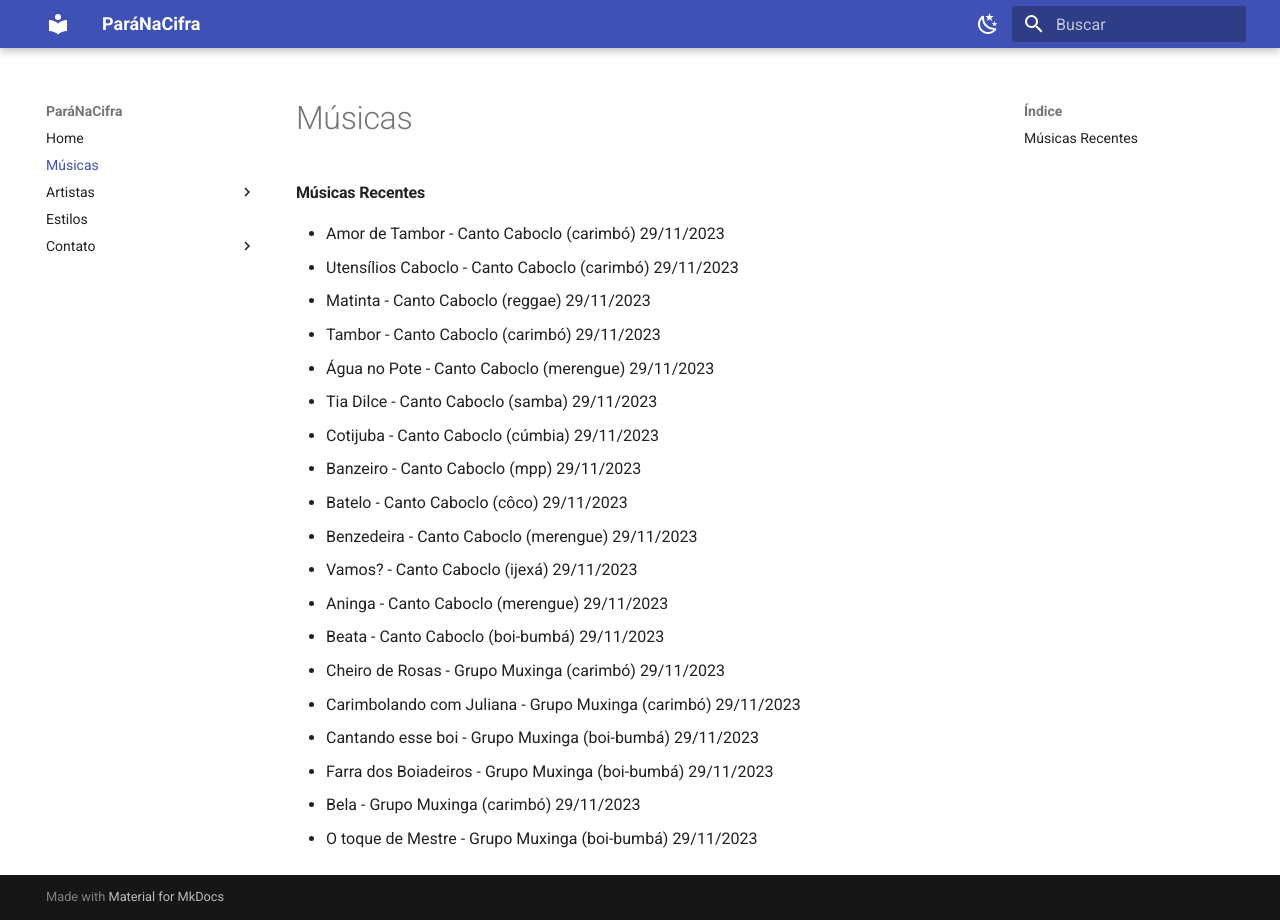
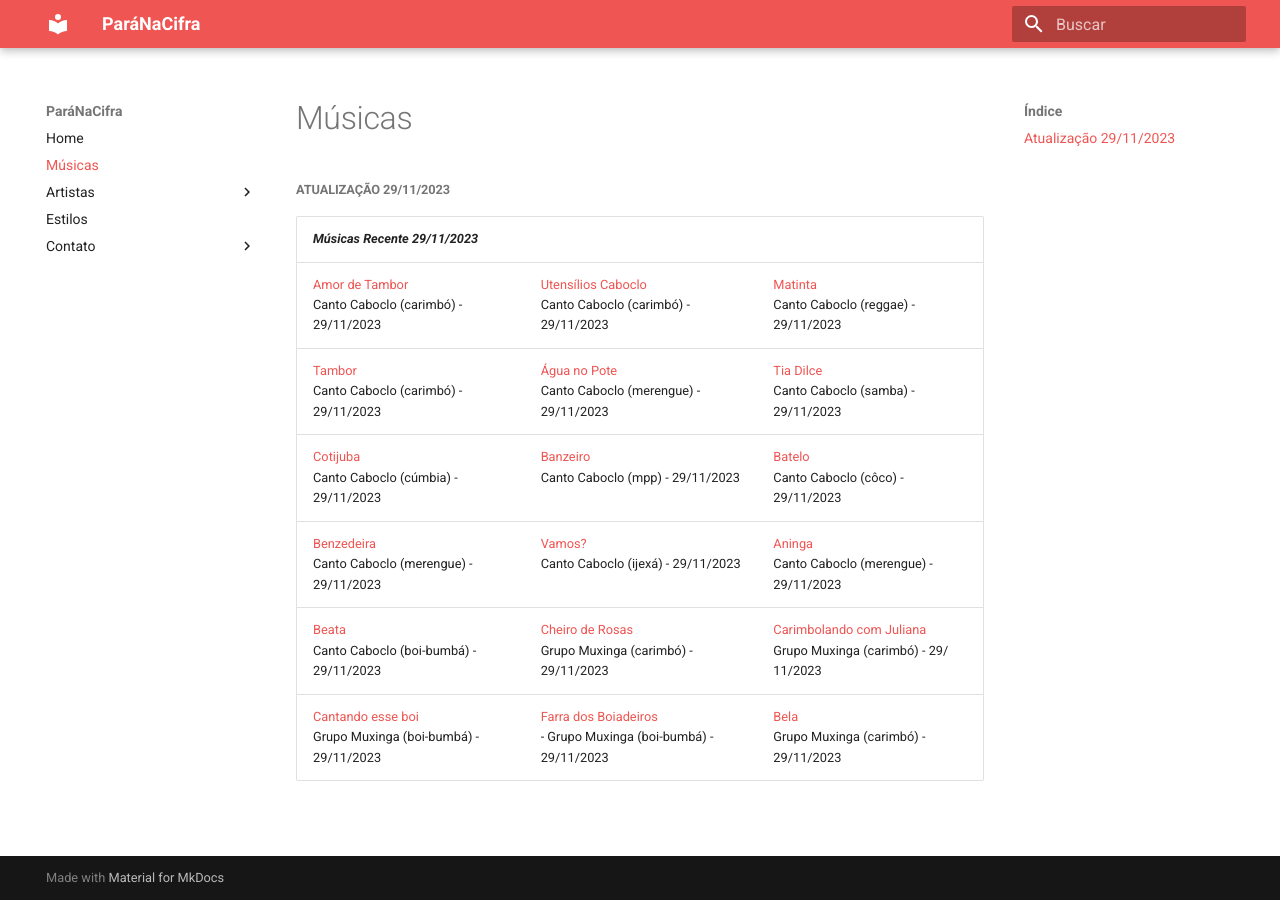
Before and after one commit to hsnunes/paranacifra, an MkDocs documentation site: the page built from docs/musicas.md, in a window 1280 px wide. Built offline with MkDocs 1.6.1 and Material for MkDocs 9.7.7, drawn with Linux system fonts in a browser that asks for light colours.

Commit message:
Ajustando página para componentes MD e links nas músicas

```diff
--- a/docs/musicas.md
+++ b/docs/musicas.md
@@ -1,23 +1,12 @@
 # Músicas
 
-#### Músicas Recentes
 
-- Amor de Tambor - Canto Caboclo (carimbó) 29/11/2023
-- Utensílios Caboclo - Canto Caboclo (carimbó) 29/11/2023
-- Matinta - Canto Caboclo (reggae) 29/11/2023
-- Tambor - Canto Caboclo (carimbó) 29/11/2023
-- Água no Pote - Canto Caboclo (merengue) 29/11/2023
-- Tia Dilce - Canto Caboclo (samba) 29/11/2023
-- Cotijuba - Canto Caboclo (cúmbia) 29/11/2023
-- Banzeiro - Canto Caboclo (mpp) 29/11/2023
-- Batelo - Canto Caboclo (côco) 29/11/2023
-- Benzedeira - Canto Caboclo (merengue) 29/11/2023
-- Vamos? - Canto Caboclo (ijexá) 29/11/2023
-- Aninga - Canto Caboclo (merengue) 29/11/2023
-- Beata - Canto Caboclo (boi-bumbá) 29/11/2023
-- Cheiro de Rosas - Grupo Muxinga (carimbó) 29/11/2023
-- Carimbolando com Juliana - Grupo Muxinga (carimbó) 29/11/2023
-- Cantando esse boi - Grupo Muxinga (boi-bumbá) 29/11/2023
-- Farra dos Boiadeiros - Grupo Muxinga (boi-bumbá) 29/11/2023
-- Bela - Grupo Muxinga (carimbó) 29/11/2023
-- O toque de Mestre - Grupo Muxinga (boi-bumbá) 29/11/2023
+##### Atualização 29/11/2023
+| ***Músicas Recente 29/11/2023***                                                                                                                                             |  |  |
+| :---                                          | :----                                                                         | :---                                |
+| [Amor de Tambor](./artistas/canto-caboclo.md#amor-de-tambor---carimbó)<br>Canto Caboclo (carimbó) - 29/11/2023    | [Utensílios Caboclo](./artistas/canto-caboclo.md#utensílios-caboclo-carimbó)<br>Canto Caboclo (carimbó) - 29/11/2023    | [Matinta](./artistas/canto-caboclo.md#matinta---reggae)<br>Canto Caboclo (reggae) - 29/11/2023   |
+| [Tambor](./artistas/canto-caboclo.md#tambor---carimbó)<br>Canto Caboclo (carimbó) - 29/11/2023        | [Água no Pote](./artistas/canto-caboclo.md#água-no-pote-merengue)<br>Canto Caboclo (merengue) - 29/11/2023        | [Tia Dilce](./artistas/canto-caboclo.md#tia-dilce---samba)<br>Canto Caboclo (samba) - 29/11/2023       |
+| [Cotijuba](./artistas/canto-caboclo.md#cotijuba---cúmbia)<br>Canto Caboclo (cúmbia) - 29/11/2023            | [Banzeiro](./artistas/canto-caboclo.md#banzeiro-mpp)<br>Canto Caboclo (mpp) - 29/11/2023            | [Batelo](./artistas/canto-caboclo.md#batelo---côco)<br>Canto Caboclo (côco) - 29/11/2023           |
+|[Benzedeira](./artistas/canto-caboclo.md#benzedeira---merengue)<br>Canto Caboclo (merengue) - 29/11/2023         | [Vamos?](./artistas/canto-caboclo.md#vamos-ijexá)<br>Canto Caboclo (ijexá) - 29/11/2023         | [Aninga](./artistas/canto-caboclo.md#aninga---merengue)<br>Canto Caboclo (merengue) - 29/11/2023         |
+| [Beata](./artistas/canto-caboclo.md#beata---boi-bumbá)<br>Canto Caboclo (boi-bumbá) - 29/11/2023 | [Cheiro de Rosas](./artistas/muxinga.md#cheiro-de-rosas-carimbó)<br>Grupo Muxinga (carimbó) - 29/11/2023 | [Carimbolando com Juliana](./artistas/muxinga.md#carimbolando-com-juliana-carimbó)<br>Grupo Muxinga (carimbó) - 29/ 11/2023 |
+| [Cantando esse boi](./artistas/muxinga.md#cantando-esse-boi---boi-bumbá)<br>Grupo Muxinga (boi-bumbá) - 29/11/2023 | [Farra dos Boiadeiros](./artistas/muxinga.md#farra-dos-boiadeiros-boi-bumbá)<br> - Grupo Muxinga (boi-bumbá) - 29/11/2023 | [Bela](./artistas/muxinga.md#bela-carimbó)<br>Grupo Muxinga (carimbó) - 29/11/2023 |
--- a/mkdocs.yml
+++ b/mkdocs.yml
@@ -23,6 +23,8 @@ theme:
   font:
     text: Roboto
   palette:
+    - primary: red
+    - accent: indigo
     # Palette toggle for light mode
     - scheme: default
       toggle:
```
Also changed, not shown: docs/index.md (+12 -14 lines).
